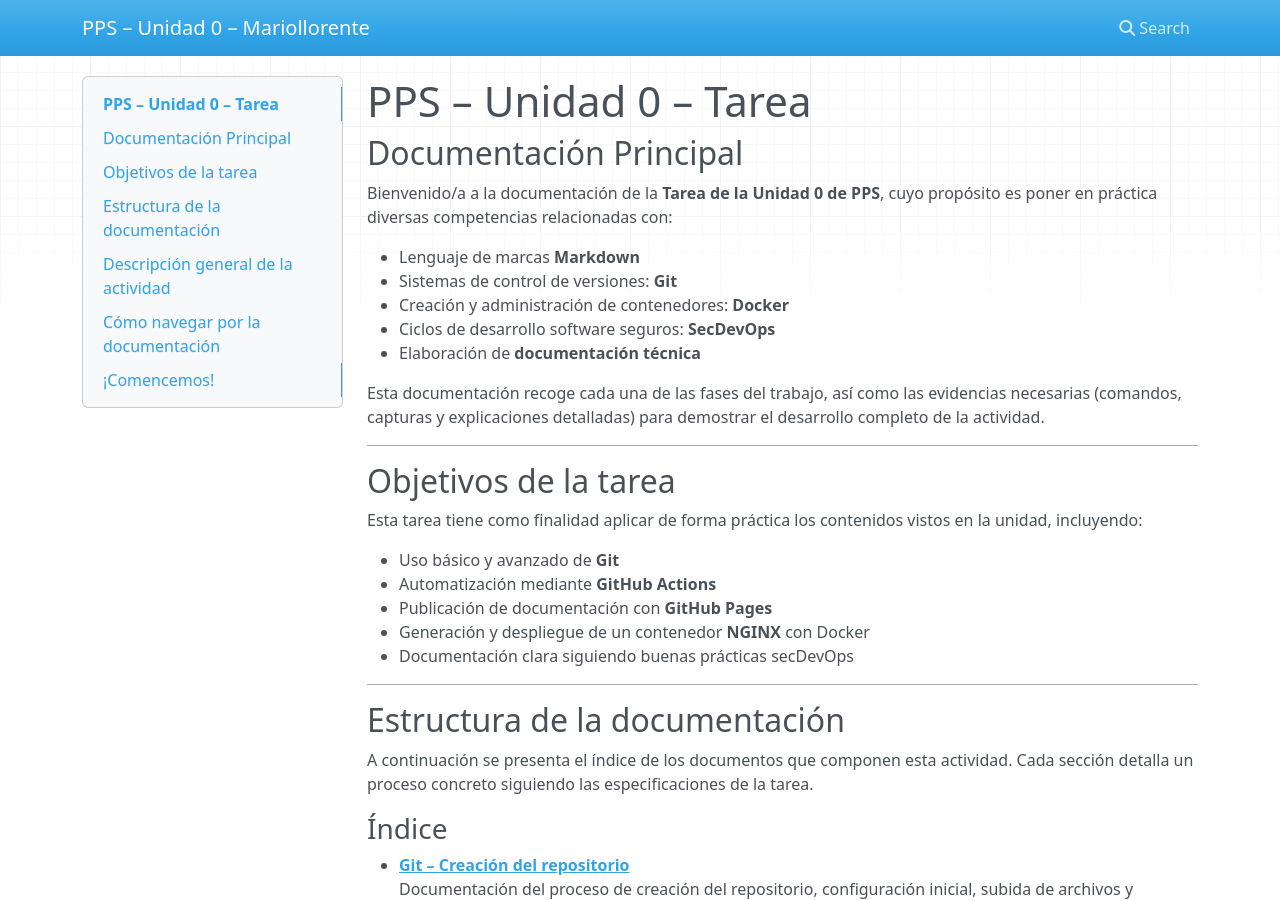
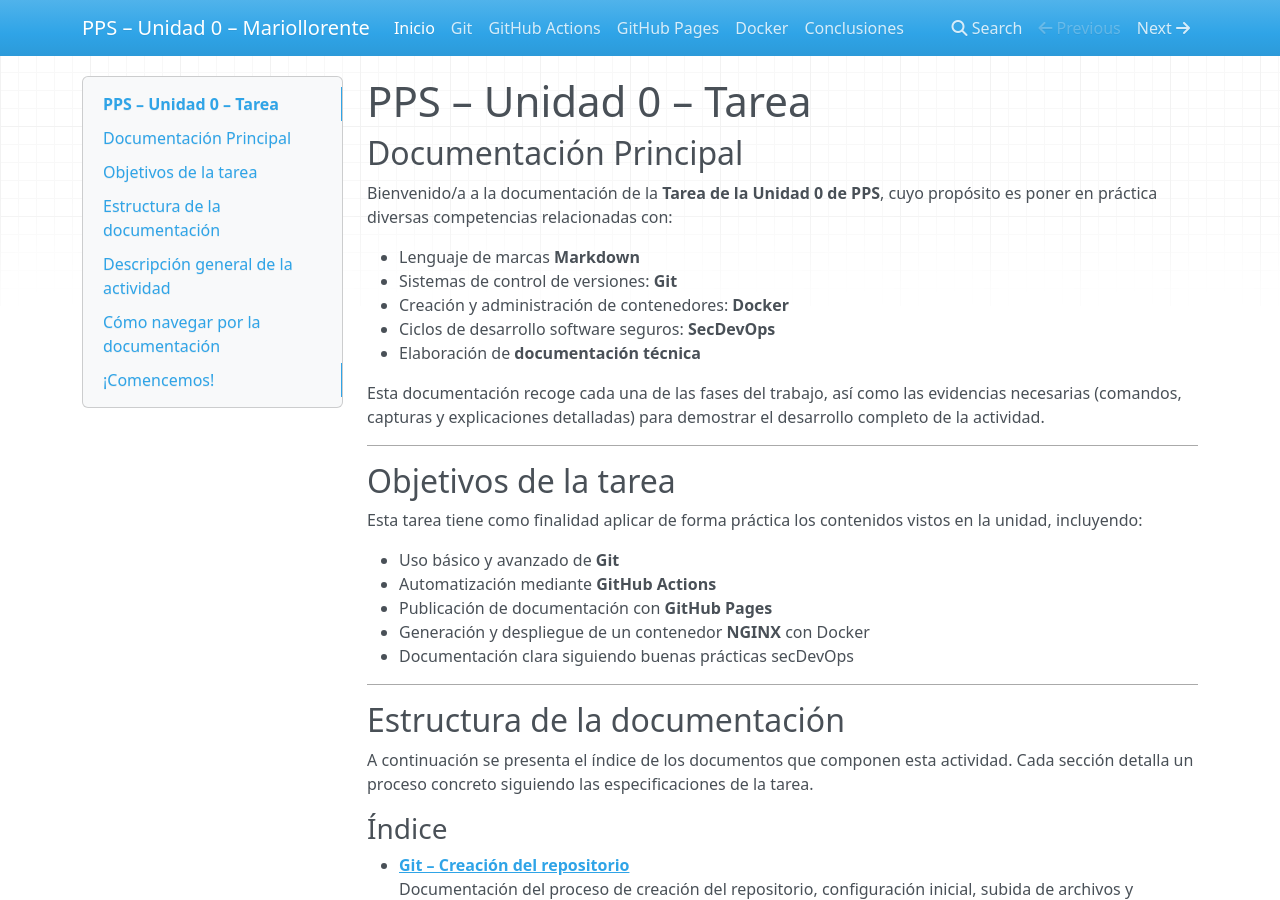
Before and after one commit to vjp-marioLG/PPS-Unidad0-Tarea-Mariollorente, an MkDocs documentation site: the page built from docs/index.md, in a window 1280 px wide and 900 px high. Built offline with MkDocs 1.6.1, drawn with Linux system fonts in a browser that asks for light colours; nearby versions of some CDN libraries.

Commit message:
mdificado mkdocs

```diff
--- a/mkdocs.yml
+++ b/mkdocs.yml
@@ -1,4 +1,9 @@
 site_name: PPS – Unidad 0 – Mariollorente
 nav:
-  - Home: index.md
+  - Inicio: index.md
+  - Git: git.md
+  - GitHub Actions: gitActions.md
+  - GitHub Pages: gitPages.md
+  - Docker: docker.md
+  - Conclusiones: conclusiones.md
 docs_dir: docs
```
